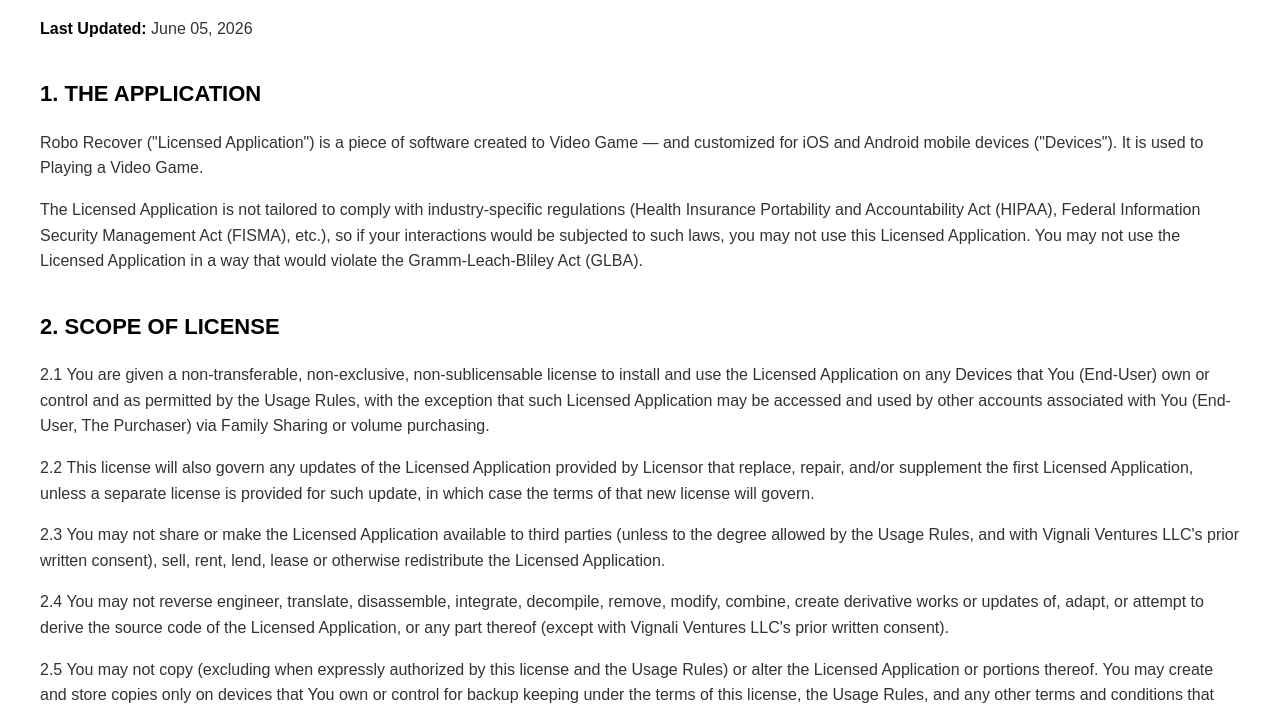
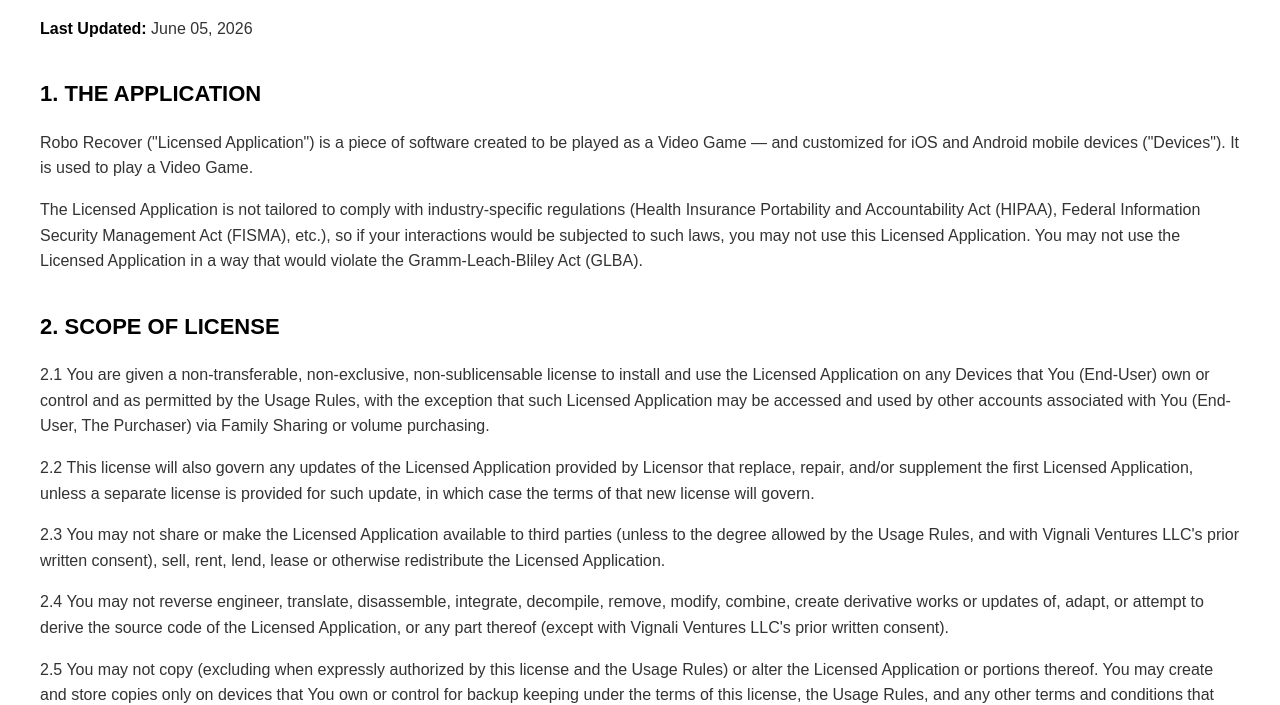
Before and after one commit to VinceVignali/vignaliventures.com, a plain HTML site: page eula.html in a window 1280 px wide. Shown: the part 99-804 px from the top of the page. Drawn offline with Linux system fonts and the light colour scheme.

Commit message:
Update eula.html
misc. typo fixes

```diff
--- a/eula.html
+++ b/eula.html
@@ -38,7 +38,7 @@
     <p><strong>Last Updated:</strong> June 05, 2026</p>
 
     <h2>1. THE APPLICATION</h2>
-    <p>Robo Recover ("Licensed Application") is a piece of software created to Video Game — and customized for iOS and Android mobile devices ("Devices"). It is used to Playing a Video Game.</p>
+    <p>Robo Recover ("Licensed Application") is a piece of software created to be played as a Video Game — and customized for iOS and Android mobile devices ("Devices"). It is used to play a Video Game.</p>
     <p>The Licensed Application is not tailored to comply with industry-specific regulations (Health Insurance Portability and Accountability Act (HIPAA), Federal Information Security Management Act (FISMA), etc.), so if your interactions would be subjected to such laws, you may not use this Licensed Application. You may not use the Licensed Application in a way that would violate the Gramm-Leach-Bliley Act (GLBA).</p>
 
     <h2>2. SCOPE OF LICENSE</h2>
```
